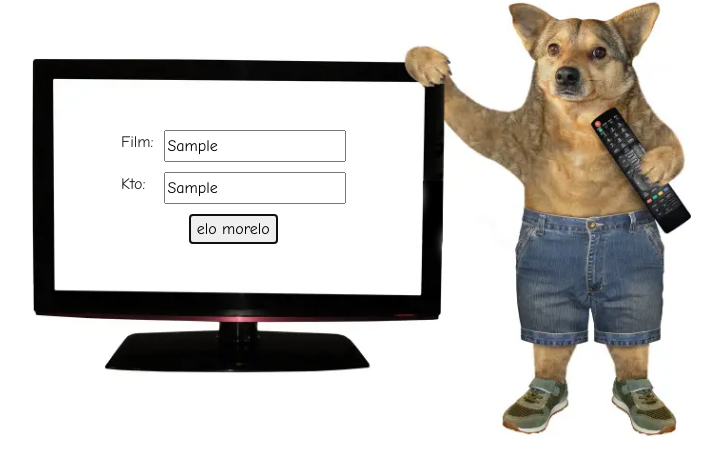
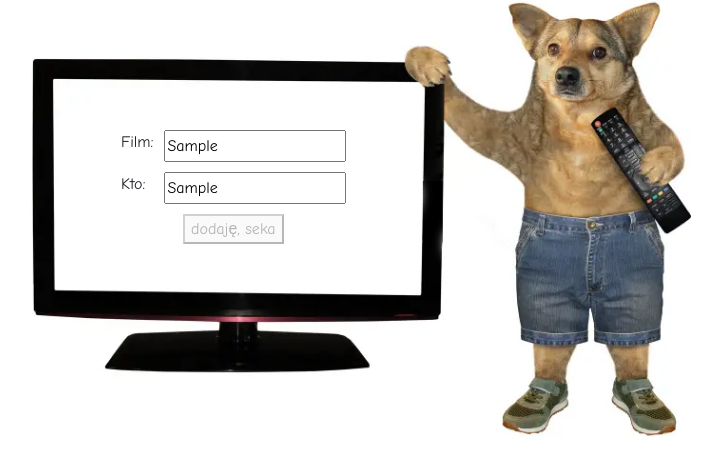
Before and after one commit to jakubmatyszewski/sonacia.club, a plain HTML site: page index.html in a window 1280 px wide. Both pictures are taken after typing "Sample", "Sample" into the empty fields and a click on the button "elo morelo". Shown: the whole page, without its empty margins (304-1026 px from the left). Drawn offline with nearby package versions, Linux system fonts and the light colour scheme; no server answers.

Commit message:
Disable submit button when computing

```diff
--- a/index.html
+++ b/index.html
@@ -31,7 +31,7 @@
                     <input type="text" id="kto" name="kto">
                 </div>
 
-                <button type="submit">elo morelo</button>
+                <button id="guzik" type="submit">elo morelo</button>
             </form>
         <div class="modal fade" id="successModal" tabindex="-1" role="dialog" aria-labelledby="successModalLabel" aria-hidden="true">
             <div class="modal-dialog" role="document">
--- a/script.js
+++ b/script.js
@@ -7,9 +7,16 @@ document.addEventListener('DOMContentLoaded', function () {
             const kto = document.getElementById('kto').value;
 
             // Send the data to Google Apps Script
+            waitPLS();
             sendDataToGoogleSheet(film, kto);
         });
     });
+
+    function waitPLS() {
+        var guzik = document.getElementById('guzik');
+        guzik.setAttribute('disabled', true);
+        guzik.textContent = 'dodaję, seka';
+    }
 
     function sendDataToGoogleSheet(film, kto) {
         const scriptUrl = 'https://script.google.com/macros/s/AKfycbyvwRsVaj2QqGRAGYOGnjtcsIZD8n28Y4unGG2MKKycu8sztEP6QTjBBJxvclTeN-3X/exec';
@@ -29,6 +36,8 @@ document.addEventListener('DOMContentLoaded', function () {
             // Hide the success modal after 1 second (1000 milliseconds)
             setTimeout(function () {
                 $('#successModal').modal('hide');
+                document.getElementById('guzik').removeAttribute('disabled', true);
+                guzik.textContent = 'elo morelo';
             }, 2000);
         })
         .catch(error => {
--- a/style.css
+++ b/style.css
@@ -21,7 +21,7 @@ form div label {
     margin-right: 10px;
 }
 
-button {
+#guzik {
     display: block;
     margin: 0 auto!important;
 }
```
